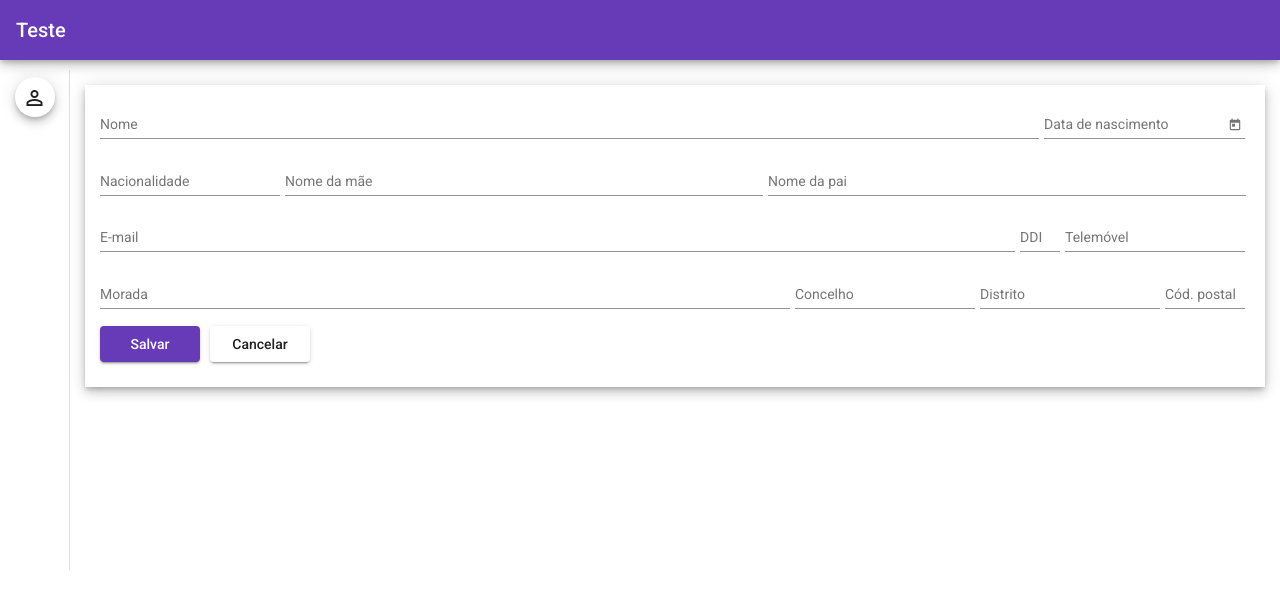
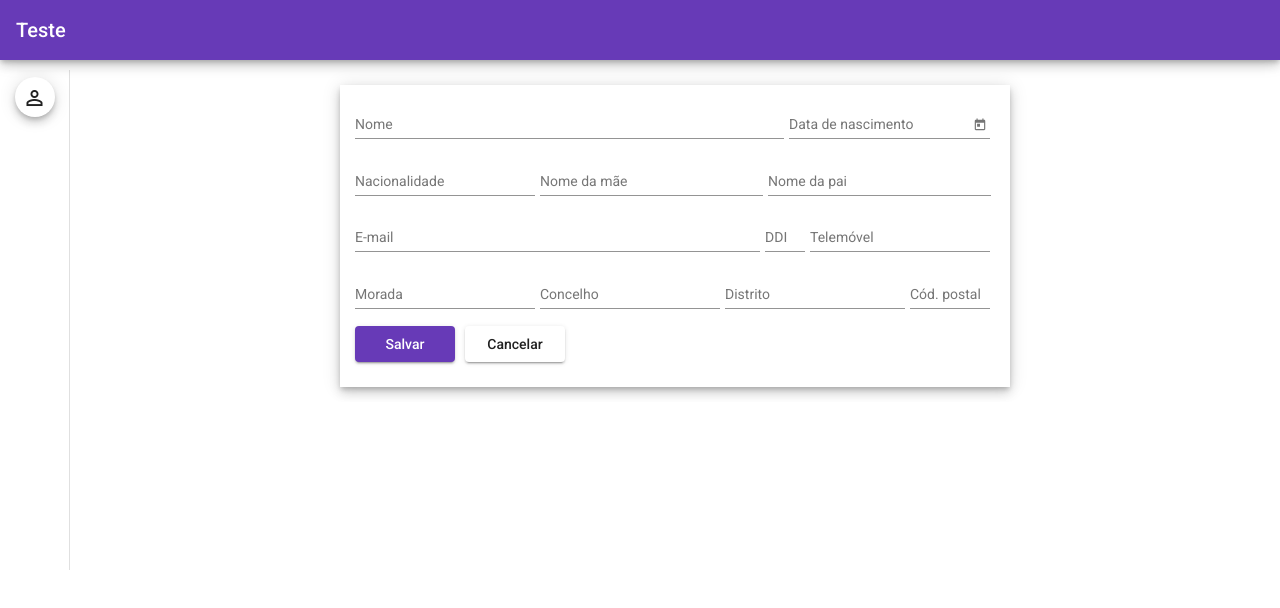
Before and after one commit to andrecleiser/gestao-associacao-frontend, an Angular app: page /form-associado in a window 1280 px wide. Shown: the top 608 px of the page. Built offline with nearby package versions, Linux system fonts and the light colour scheme.

Commit message:
cadastro-associado
Corrigido recursividade aos componentes

```diff
--- a/src/app/app.component.scss
+++ b/src/app/app.component.scss
@@ -11,9 +11,8 @@
 
 .side-right {
     display: flex;
-    flex-direction: column;
+    width: 100%;
     justify-content: center;
-    width: 100%;
 }
 
 .side-left-flex {
@@ -27,4 +26,9 @@
     .side-left {
         display: none;
     }
+
+    .side-right {
+        flex-direction: column;
+        flex-grow: 1;
+    }
 }
--- a/src/app/associado/components/form-associado/form-associado.component.html
+++ b/src/app/associado/components/form-associado/form-associado.component.html
@@ -1,4 +1,5 @@
-<form class="geral app-card" [formGroup]="formAssociado">
+<div class="geral">
+    <form [formGroup]="formAssociado">
         <div class="dados-pessoas">
             <div class="linha">
                 <mat-form-field class="campos campo-grande">
@@ -68,3 +69,4 @@
             <button class="botoes" mat-raised-button>Cancelar</button>
         </div>
     </form>
+</div>
--- a/src/app/associado/components/form-associado/form-associado.component.scss
+++ b/src/app/associado/components/form-associado/form-associado.component.scss
@@ -1,5 +1,11 @@
-.flex-container .geral{
-    width: 80%;
+@import '~@angular/material/theming';
+
+.geral {
+    display: flex;
+    flex-direction: column;
+    @include mat-elevation(6);
+    margin: 15px;
+    padding: 15px;
 }
 
 .campos {
@@ -43,10 +49,6 @@
 
 /* Mobile */
 @media(max-width: 450px) {
-    .geral{
-        width: inherit;
-    }
-
     .linha {
         flex-direction: column;
     }
--- a/src/app/associado/components/lista-associado/lista-associado.component.scss
+++ b/src/app/associado/components/lista-associado/lista-associado.component.scss
@@ -5,3 +5,9 @@
     justify-content: space-between;
     max-width: 950px;
 }
+
+@media(max-width: 450px) {
+    .lista-geral {
+        flex-direction: column;
+    }
+}
--- a/src/styles.scss
+++ b/src/styles.scss
@@ -4,16 +4,3 @@ html, body { height: 100%; }
 body { margin: 0; font-family: Roboto, "Helvetica Neue", sans-serif; }
 
 @import '@angular/material/prebuilt-themes/deeppurple-amber.css';
-@import '~@angular/material/theming';
-
-.flex-container {
-    display: flex;
-    flex-direction: column;
-}
-
-.app-card {
-    @include mat-elevation(6);
-    margin: 15px;
-    padding: 15px;
-    width: inherit;
-}
```
Lines whose indentation alone changed are shown as unchanged.
